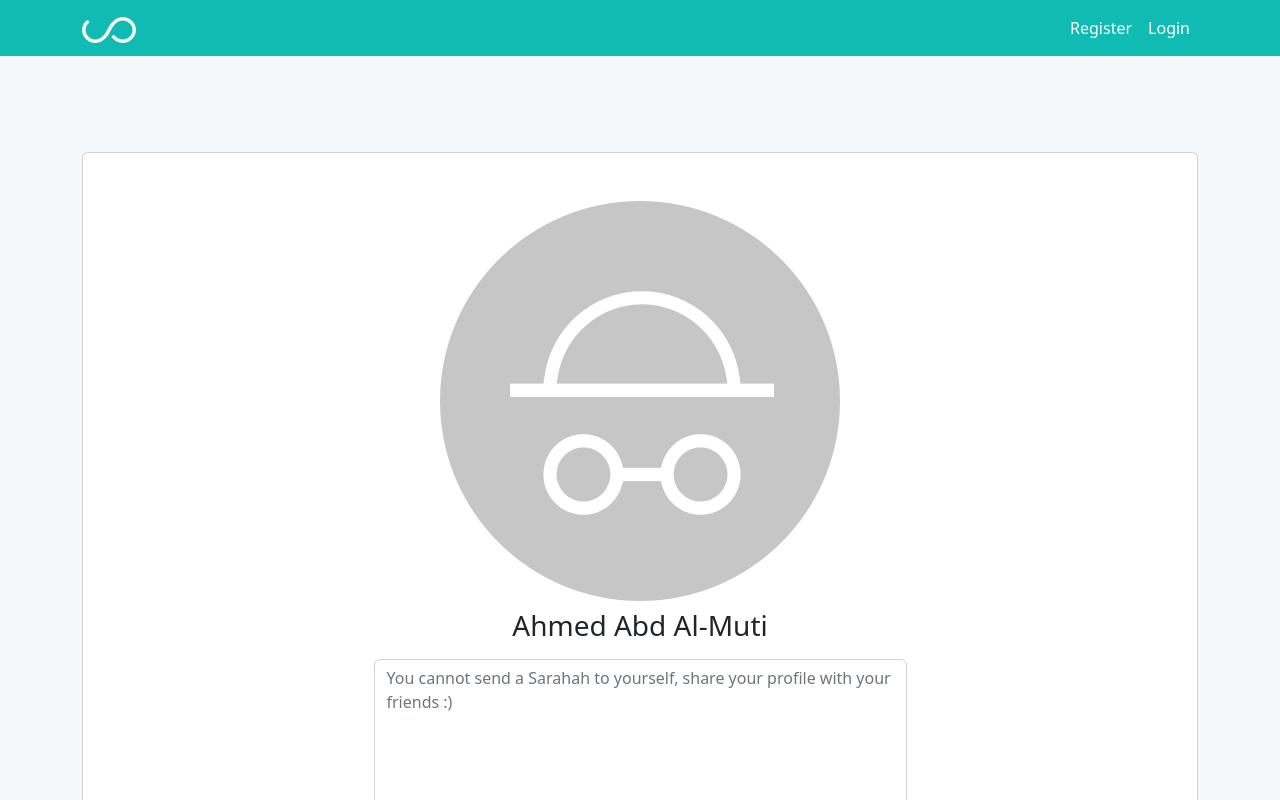
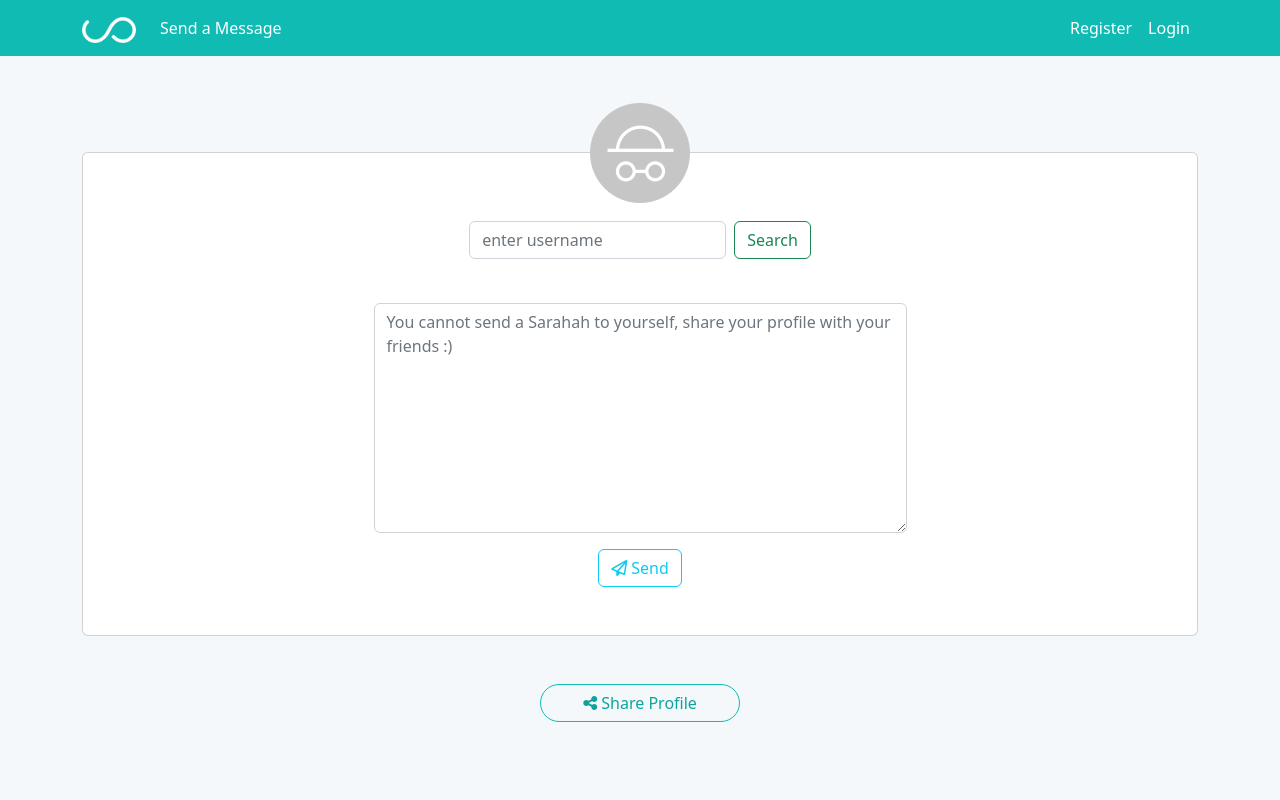
Before and after one commit to AyahDweikat/saraha-site, a React (Create React App) app: page /user in a window 1280 px wide. Shown: the top 800 px of the page. Built offline with nearby package versions, Linux system fonts and the light colour scheme; no server answers.

Commit message:
SendMsgs

```diff
--- a/src/App.js
+++ b/src/App.js
@@ -6,6 +6,7 @@
 import Register from './component/Register';
 import Notfound from './component/Notfound';
 import { Routes , Route} from 'react-router-dom';
+import Messages from './component/Messages';
 
 
 function App() {
@@ -17,6 +18,7 @@
       <Route path='/home' element={<Home/>}></Route>
       <Route path='/login' element={<Login/>}></Route>
       <Route path='/user' element={<User/>}></Route>
+      <Route path='/messages' element={<Messages/>}></Route>
       <Route path='/register' element={<Register/>}></Route>
       <Route path='*' element={<Notfound/>}></Route>
     </Routes>
--- a/src/component/message.jsx
+++ b/src/component/Messages.jsx
@@ -7,7 +7,7 @@
   <div className="container text-center py-5 my-5 text-center">
     <div className="card pt-5">
       <a href data-toggle="modal" data-target="#profile">
-        <img src="img/avatar.png" className="avatar " alt />
+        <img src="img/avatar.png" className="avatar " alt="" />
       </a>
       <h3 className="py-2">Ahmed Abd Al-Muti</h3>
       <button data-toggle="modal" data-target="#share" className="btn btn-default-outline share "><i className="fas fa-share-alt" />  Share Profile</button>
--- /dev/null
+++ b/src/component/User.css
@@ -0,0 +1,8 @@
+.search-form{
+    width: 100%;
+    margin-top: 20px;
+    margin-bottom: 20px;
+    display: flex;
+    justify-content: center;
+    text-align: center;
+}
--- a/src/component/User.jsx
+++ b/src/component/User.jsx
@@ -1,32 +1,120 @@
-import React from 'react'
+import axios from "axios";
+import React, { useEffect, useState } from "react";
+import './User.css';
+function User() {
+  const [allUsers, setAllUsers] = useState([]);
+  const [userName, setUserName] = useState('');
+  const [userData, setUserData] = useState({});
+  const [message, setMessage] =  useState({text:''})
 
-function User() {
+  async function getAllUsers() {
+    let { data } = await axios.get(
+      "http://localhost:3000/api/v1/auth/allusers"
+    );
+    if (data.message === "success") {
+      setAllUsers(data.users);
+    }
+  }
+  useEffect(() => {
+    getAllUsers();
+  }, []);
+
+
+  function onTextChange(e){
+    setUserName(e.target.value)
+  }
+  function onClicked(e){
+    e.preventDefault();
+    allUsers.map((item)=>{
+      if(item.userName === userName){
+        return setUserData(item);
+      }
+    })
+  }
+  function onTextAreaChange(e){
+    setMessage({[e.target.name]: e.target.value});
+  }
+  function onSubmitClick(e){
+    e.preventDefault();
+    sendMessages(userData._id);
+    // console.log(userData._id);
+  }
+  async function sendMessages(_id){
+    let {data}= await axios.post(`http://localhost:3000/api/v1/message/${_id}`,message);
+    console.log(data.message);
+  }
   return (
     <>
       <div>
         <div className="container text-center py-5 my-5 text-center">
           <div className="card py-5 mb-5">
-      <a href data-toggle="modal" data-target="#profile">
-        <img src="avatar.png" className="avatar]" alt="there are img" />
+            <a href="" data-toggle="modal" data-target="#profile">
+              <img src="avatar.png" className="avatar" alt="there are img" />
             </a>
+            <div className="search-form">
+              <form className="d-flex" role="search" onSubmit={onClicked}>
+                <input
+                  className="form-control me-2"
+                  type="search"
+                  placeholder="enter username"
+                  onChange={onTextChange}
+                  aria-label="Search"
+                />
+                <button className="btn btn-outline-success" type="submit">
+                  Search
+                </button>
+              </form>
+            </div>
 
-      <h3 className="py-2">Ahmed Abd Al-Muti</h3>
+            <h3 className="py-2">{userData.userName}</h3>
             <div className="container w-50 m-auto">
-        <form action method="post">
-          <textarea className="form-control" name id cols={10} rows={9} placeholder="You cannot send a Sarahah to yourself, share your profile with your friends :)" defaultValue={""} />
-          <button className="btn btn-outline-info mt-3"><i className="far fa-paper-plane" /> Send</button>
+              <form action="" method="post"
+              onSubmit={onSubmitClick}
+              >
+                <textarea
+                  className="form-control"
+                  name="text"
+                  id=""
+                  cols={10}
+                  rows={9}
+                  placeholder="You cannot send a Sarahah to yourself, share your profile with your friends :)"
+                  defaultValue={""}
+                  onChange={onTextAreaChange}
+                />
+                <button type='submit' className="btn btn-outline-info mt-3">
+                  <i className="far fa-paper-plane" /> Send
+                </button>
               </form>
             </div>
           </div>
-    <button data-toggle="modal" data-target="#share" className="btn btn-default-outline share "><i className="fas fa-share-alt" />  Share Profile</button>
+          <button
+            data-toggle="modal"
+            data-target="#share"
+            className="btn btn-default-outline share "
+          >
+            <i className="fas fa-share-alt" /> Share Profile
+          </button>
         </div>
         {/*  Share profile Modal */}
-  <div className="modal fade" id="share" tabIndex={-1} aria-labelledby="exampleModalLabel" aria-hidden="true">
+        <div
+          className="modal fade"
+          id="share"
+          tabIndex={-1}
+          aria-labelledby="exampleModalLabel"
+          aria-hidden="true"
+        >
           <div className="modal-dialog">
             <div className="modal-content">
               <div className="modal-header">
-          <h5 className="modal-title" id="exampleModalLabel">Share Profile</h5>
-          <button type="button" className="close" data-dismiss="modal" aria-label="Close">
+                <h5 className="modal-title" id="exampleModalLabel">
+                  Share Profile
+                </h5>
+                <button
+                  type="button"
+                  className="close"
+                  data-dismiss="modal"
+                  aria-label="Close"
+                >
                   <span aria-hidden="true">×</span>
                 </button>
               </div>
@@ -34,15 +122,20 @@
                 <p>host/messages/id</p>
               </div>
               <div className="modal-footer">
-          <button type="button" className="btn btn-secondary" data-dismiss="modal">Close</button>
+                <button
+                  type="button"
+                  className="btn btn-secondary"
+                  data-dismiss="modal"
+                >
+                  Close
+                </button>
               </div>
             </div>
           </div>
         </div>
       </div>
-
     </>
-  )
+  );
 }
 
-export default User
+export default User;
--- a/src/component/login.jsx
+++ b/src/component/login.jsx
@@ -1,9 +1,10 @@
 import React from 'react'
-import { Link } from 'react-router-dom';
+import { Link, useNavigate } from 'react-router-dom';
 import { useState } from 'react';
 import axios from 'axios';
 
 function Login() {
+  const navigate = useNavigate();
   const [loginData, setLoginData]= useState({
     password:'',
     email:''
@@ -18,6 +19,9 @@
     let {data} = await axios.post("http://localhost:3000/api/v1/auth/signin",loginData);
     setMessage(data.messge);
     console.log(data);
+    if(data.messge ==="plz confirm your email"){
+      navigate('/messages');
+    }
   };
   return (
     <>
--- a/src/component/navbar.jsx
+++ b/src/component/navbar.jsx
@@ -11,6 +11,11 @@
       Menu <span className="navbar-toggler-icon" />
     </button>
     <div className="collapse navbar-collapse" id="navbarSupportedContent">
+      <ul className="navbar-nav me-auto">
+        <li className="nav-item">
+          <Link className="nav-link" to="user">Send a Message</Link>
+        </li>
+      </ul>
       <ul className="navbar-nav ms-auto">
         <li className="nav-item">
           <Link className="nav-link" to="Register">Register</Link>
@@ -18,6 +23,7 @@
         <li className="nav-item">
           <Link className="nav-link" to="Login">Login</Link>
         </li>
+
       </ul>
     </div>
   </div>
--- a/src/component/register.jsx
+++ b/src/component/register.jsx
@@ -1,7 +1,9 @@
 import React, { useState } from "react";
 import axios from "axios";
+import { Navigate, useNavigate } from "react-router-dom";
 
 function Register() {
+  const navigate = useNavigate();
   let [user, setUser] = useState({
     userName: "",
     email: "",
@@ -14,8 +16,11 @@
   let sendData = async (e) => {
     e.preventDefault();
     let {data} = await axios.post("http://localhost:3000/api/v1/auth/signup",user);
-    console.log(data.message);
-    console.log(data);
+    // console.log(data.message);
+    if(data.message ==="done"){
+      navigate('/login');
+    }
+    // console.log(data);
   };
   return (
     <>
```
Also changed, not shown: src/component/ttt.html (added, +36 -0 lines). Lines whose indentation alone changed are shown as unchanged.
